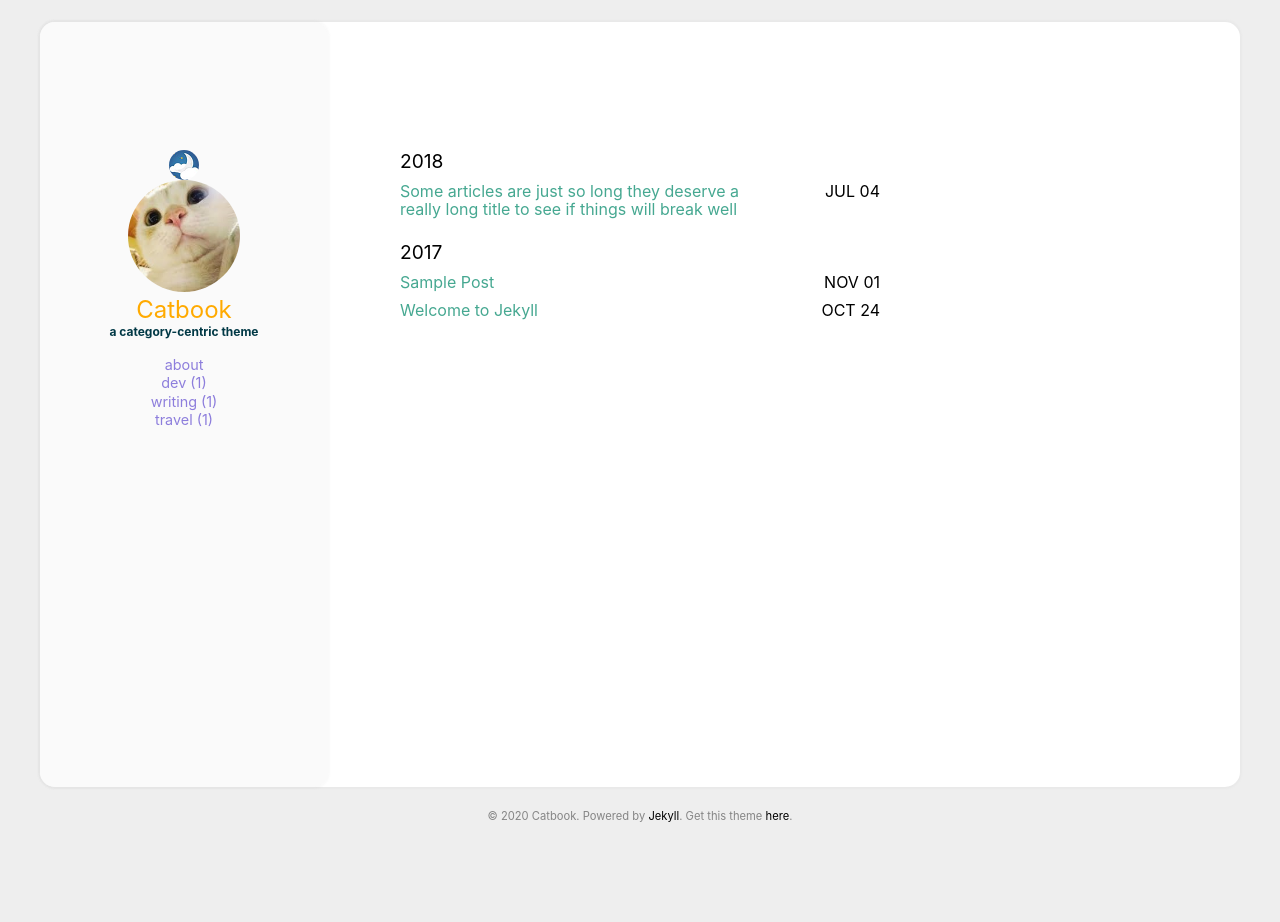
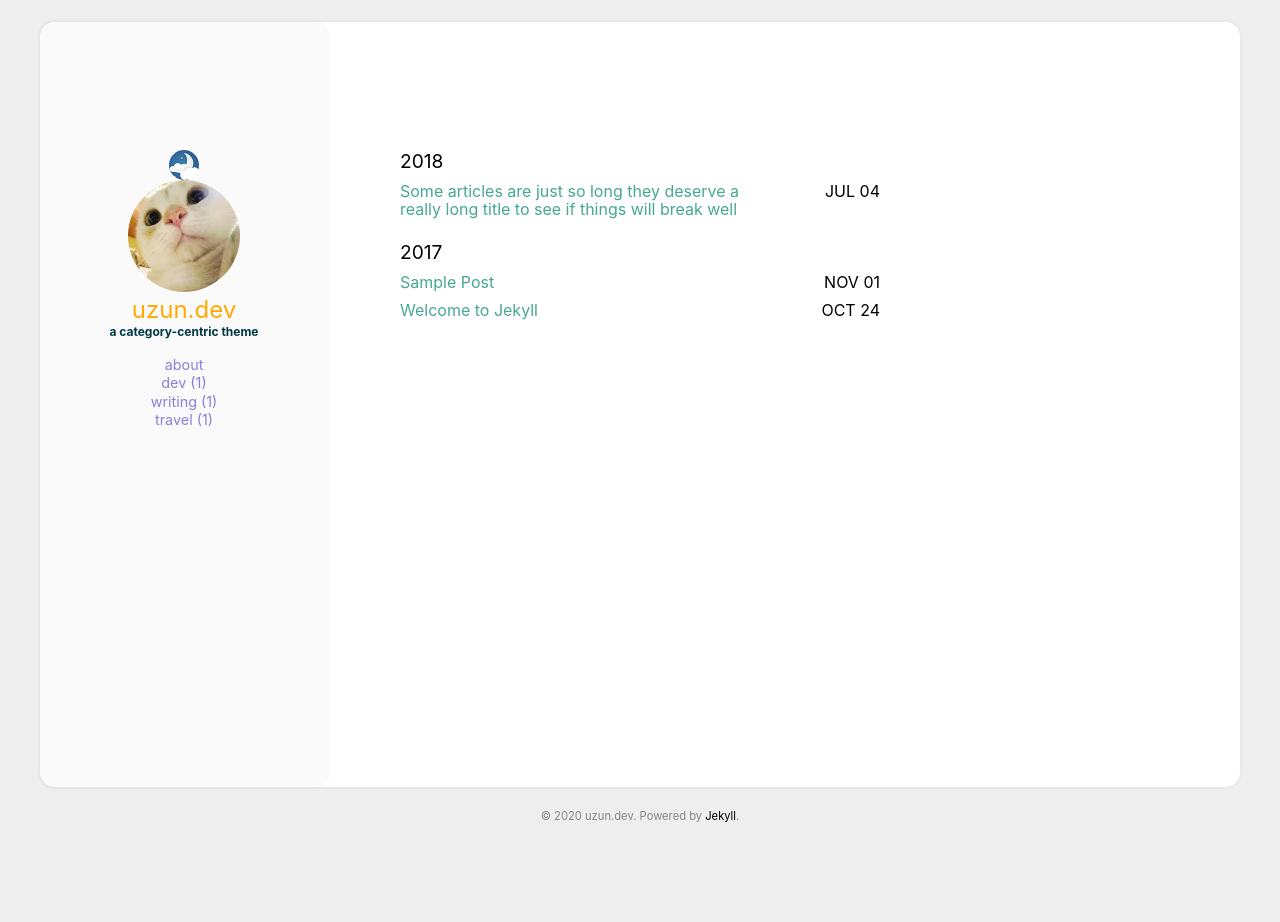
Before and after one commit to Kick-snare/Kick-snare.github.io, a Jekyll site: the page built from index.html, in a window 1280 px wide. Built offline with Jekyll 4.4.1, drawn with Linux system fonts in a browser that asks for light colours.

Commit message:
환경 구축

```diff
--- a/_config.yml
+++ b/_config.yml
@@ -1,13 +1,11 @@
 
-title: Catbook #Your awesome title
-email: #youremail@domain.com
-description: > # this means to ignore newlines until "baseurl"
-  Write an awesome description for your new site here. You can edit this
-  line in _config.yml. It will appear in your document head meta (for
-  Google search results) and in your feed.xml site description.
+title: DEVLOG
+email: hyjhyj0901@naver.com
+description: >
+  uzun's devlog
 
 baseurl: # the subpath of the site
-url: http://starry99.github.io/catbook # the base hostname & protocol for your site
+url: http://kick-snare.github.io # the base hostname & protocol for your site
 
 permalink: /:year-:month/:title
 timezone:
@@ -18,7 +16,7 @@
 disqus_shortname: #disqus shortname
 
 user:
-  name: Catbook
+  name: uzun.dev
   pic: /assets/img/cat.jpg
   picAlt: "catbook"
   job: a category-centric theme
--- a/_includes/footer.html
+++ b/_includes/footer.html
@@ -2,7 +2,5 @@
   <div>
     &copy; {{ site.time | date: '%Y' }} {{ site.user.name }}.
     Powered by <a href="http://jekyllrb.com" target="_blank">Jekyll</a>.
-    Get this theme
-    <a href="https://github.com/starry99/catbook" target="_blank">here</a>.
   </div>
 </footer>
```
